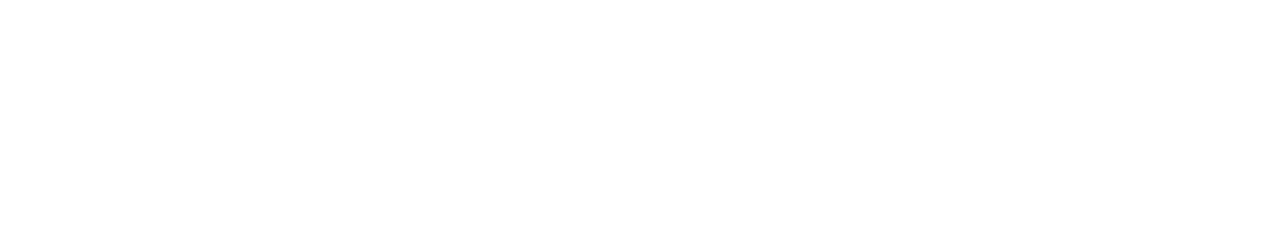
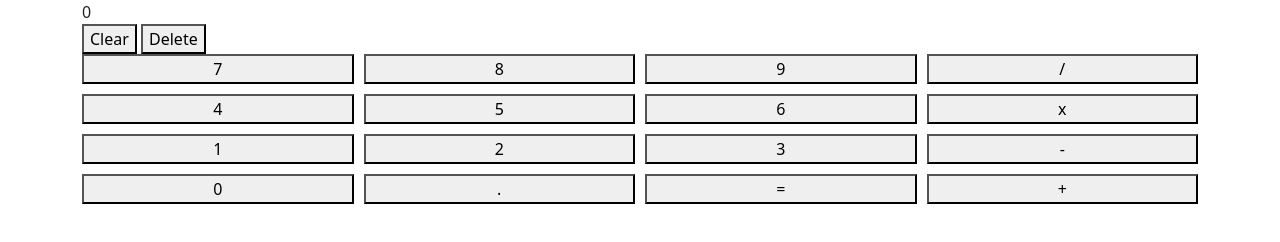
Before and after one commit to stevenmck97/Calculator, a plain HTML site: page index.html in a window 1280 px wide. Drawn offline with nearby package versions, Linux system fonts and the light colour scheme.

Commit message:
Created basic calculator layout using grid layout

```diff
--- a/index.html
+++ b/index.html
@@ -1,15 +1,47 @@
 <!DOCTYPE html>
 <html lang="en">
     <head>
-    <meta charset="UTF-8">
-    <meta http-equiv="X-UA-Compatible" content="IE=edge">
-    <meta name="viewport" content="width=device-width, initial-scale=1.0">
-    <link href="https://cdn.jsdelivr.net/npm/bootstrap@5.1.3/dist/css/bootstrap.min.css" rel="stylesheet" integrity="sha384-1BmE4kWBq78iYhFldvKuhfTAU6auU8tT94WrHftjDbrCEXSU1oBoqyl2QvZ6jIW3" crossorigin="anonymous">
-    <link rel="stylesheet" href="styles.css">
+        <meta charset="UTF-8" />
+        <meta http-equiv="X-UA-Compatible" content="IE=edge" />
+        <meta name="viewport" content="width=device-width, initial-scale=1.0" />
+        <link
+            href="https://cdn.jsdelivr.net/npm/bootstrap@5.1.3/dist/css/bootstrap.min.css"
+            rel="stylesheet"
+            integrity="sha384-1BmE4kWBq78iYhFldvKuhfTAU6auU8tT94WrHftjDbrCEXSU1oBoqyl2QvZ6jIW3"
+            crossorigin="anonymous"
+        />
+        <link rel="stylesheet" href="styles.css" />
         <script src="script.js" defer></script>
         <title>Calculator</title>
     </head>
     <body>
+        <div class="container">
+            <div id="calc-screen">
+                <label for="display">0</label>
+            </div>
+            <button id="clear">Clear</button>
+            <button id="delete">Delete</button>
+            <div class="btn-grid">
+                <button>7</button>
+                <button>8</button>
+                <button>9</button>
+                <button>/</button>
 
+                <button>4</button>
+                <button>5</button>
+                <button>6</button>
+                <button>x</button>
+
+                <button>1</button>
+                <button>2</button>
+                <button>3</button>
+                <button>-</button>
+
+                <button>0</button>
+                <button>.</button>
+                <button>=</button>
+                <button>+</button>
+            </div>
+        </div>
     </body>
 </html>
--- a/styles.css
+++ b/styles.css
@@ -0,0 +1,5 @@
+.btn-grid {
+    display: grid;
+    grid-template-columns: repeat(4, 1fr);
+    grid-gap: 10px;
+}
```
Also changed, not shown: script.js (+5 -5 lines). Lines whose indentation alone changed are shown as unchanged.
